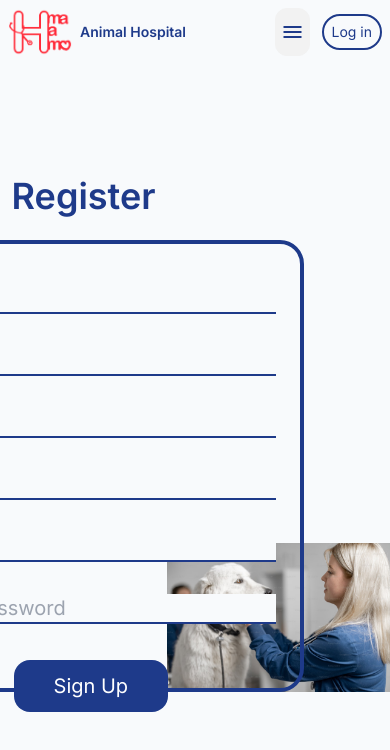
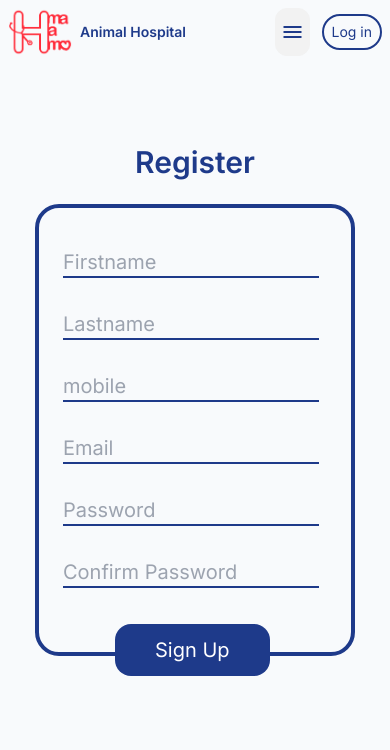
Before and after one commit to PeakpoonPK/PersonalProjectFronend, a React (Vite) app: page /register in a window 390 px wide. Shown: the top 750 px of the page. Built offline with nearby package versions, Linux system fonts and the light colour scheme.

Commit message:
edit register

```diff
--- a/src/page/LogInPage.jsx
+++ b/src/page/LogInPage.jsx
@@ -23,8 +23,6 @@ const validateLogin = input => {
         return result;
     }
 }
-
-
 
 export default function LogInPage() {
     const [input, setInput] = useState({
--- a/src/page/RegisterPage.jsx
+++ b/src/page/RegisterPage.jsx
@@ -65,14 +65,14 @@ export default function RegisterPage() {
 
     const inputDesign = 'outline-none bg-slate-50 text-xl font-normal text-black border-b-2 border-primary-darker w-96';
     return (
-        <div className="grid grid-cols-7 py-44">
+        <div className="mlg:grid mlg:grid-cols-7 py-44 sm:py-36">
             <div className='col-span-3 flex flex-col justify-center items-center gap-6'>
-                <h1 className='text-4xl font-semibold text-semantic-textPrimary'>Register</h1>
+                <h1 className='text-4xl font-semibold text-semantic-textPrimary lg:text-3xl'>Register</h1>
                 <div className='flex flex-col'>
                     <div className='flex flex-col relative'>
                         <form
                             onSubmit={handleSubmitForm}
-                            className='flex flex-col gap-8 pt-10 pb-16 px-6 border-4 rounded-3xl border-primary-darker static'>
+                            className='flex flex-col gap-8 pt-10 pb-16 px-6 border-4 rounded-3xl border-primary-darker static lg:w-[320px]'>
                             <div className='flex flex-col'>
                                 <input
                                     type='text'
@@ -80,7 +80,7 @@ export default function RegisterPage() {
                                     value={input.firstName}
                                     name='firstName'
                                     onChange={handleChangeInput}
-                                    className={`outline-none bg-slate-50 text-xl font-normal text-black border-b-2 border-primary-darker w-96 ${error.firstName ? 'border-b-2 border-error-main' : ' focus:border-b-2 focus:border-error-pressed'}`}></input>
+                                    className={`outline-none bg-slate-50 text-xl font-normal text-black border-b-2 border-primary-darker w-96 lg:w-64 ${error.firstName ? 'border-b-2 border-error-main' : ' focus:border-b-2 focus:border-error-pressed'}`}></input>
                                 {error && <InputErrorMessage message={error.firstName} />}
                             </div>
                             <div className='flex flex-col'>
@@ -90,7 +90,7 @@ export default function RegisterPage() {
                                     value={input.lastName}
                                     name='lastName'
                                     onChange={handleChangeInput}
-                                    className={`outline-none bg-slate-50 text-xl font-normal text-black border-b-2 border-primary-darker w-96 ${error.lastName ? 'border-b-2 border-error-main' : ' focus:border-b-2 focus:border-error-pressed'}`}></input>
+                                    className={`outline-none bg-slate-50 text-xl font-normal text-black border-b-2 border-primary-darker w-96 lg:w-64 ${error.lastName ? 'border-b-2 border-error-main' : ' focus:border-b-2 focus:border-error-pressed'}`}></input>
                                 {error && <InputErrorMessage message={error.lastName} />}
                             </div>
                             <div className='flex flex-col'>
@@ -100,7 +100,7 @@ export default function RegisterPage() {
                                     value={input.mobile_1}
                                     name='mobile_1'
                                     onChange={handleChangeInput}
-                                    className={`outline-none bg-slate-50 text-xl font-normal text-black border-b-2 border-primary-darker w-96 ${error.mobile_1 ? 'border-b-2 border-error-main' : ' focus:border-b-2 focus:border-error-pressed'}`}></input>
+                                    className={`outline-none bg-slate-50 text-xl font-normal text-black border-b-2 border-primary-darker w-96 lg:w-64 ${error.mobile_1 ? 'border-b-2 border-error-main' : ' focus:border-b-2 focus:border-error-pressed'}`}></input>
                                 {error && <InputErrorMessage message={error.mobile_1} />}
                             </div>
                             <div className='flex flex-col'>
@@ -110,7 +110,7 @@ export default function RegisterPage() {
                                     value={input.email}
                                     name='email'
                                     onChange={handleChangeInput}
-                                    className={`outline-none bg-slate-50 text-xl font-normal text-black border-b-2 border-primary-darker w-96 ${error.email ? 'border-b-2 border-error-main' : ' focus:border-b-2 focus:border-error-pressed'}`}></input>
+                                    className={`outline-none bg-slate-50 text-xl font-normal text-black border-b-2 border-primary-darker w-96 lg:w-64 ${error.email ? 'border-b-2 border-error-main' : ' focus:border-b-2 focus:border-error-pressed'}`}></input>
                                 {error && <InputErrorMessage message={error.email} />}
                             </div>
                             <div className='flex flex-col'>
@@ -120,7 +120,7 @@ export default function RegisterPage() {
                                     value={input.password}
                                     name='password'
                                     onChange={handleChangeInput}
-                                    className={`outline-none bg-slate-50 text-xl font-normal text-black border-b-2 border-primary-darker w-96 ${error.password ? 'border-b-2 border-error-main' : ' focus:border-b-2 focus:border-error-pressed'}`}></input>
+                                    className={`outline-none bg-slate-50 text-xl font-normal text-black border-b-2 border-primary-darker w-96 lg:w-64 ${error.password ? 'border-b-2 border-error-main' : ' focus:border-b-2 focus:border-error-pressed'}`}></input>
                                 {error && <InputErrorMessage message={error.password} />}
                             </div>
                             <div className='flex flex-col'>
@@ -130,15 +130,15 @@ export default function RegisterPage() {
                                     value={input.confirmPassword}
                                     name='confirmPassword'
                                     onChange={handleChangeInput}
-                                    className={`outline-none bg-slate-50 text-xl font-normal text-black border-b-2 border-primary-darker w-96 ${error.confirmPassword ? 'border-b-2 border-error-main' : ' focus:border-b-2 focus:border-error-pressed'}`}></input>
+                                    className={`outline-none bg-slate-50 text-xl font-normal text-black border-b-2 border-primary-darker w-96 lg:w-64 ${error.confirmPassword ? 'border-b-2 border-error-main' : ' focus:border-b-2 focus:border-error-pressed'}`}></input>
                                 {error && <InputErrorMessage message={error.confirmPassword} />}
                             </div>
-                            <button className='flex absolute justify-center bottom-[-20px] left-[150px] text-xl font-normal bg-primary-darker rounded-2xl text-white py-3 px-10 hover:cursor-pointer hover:bg-primary-main active:bg-primary-dark'>Sign Up</button>
+                            <button className='flex absolute justify-center bottom-[-20px] left-[150px] lg:left-[80px] text-xl font-normal bg-primary-darker rounded-2xl text-white py-3 px-10 hover:cursor-pointer hover:bg-primary-main active:bg-primary-dark'>Sign Up</button>
                         </form>
                     </div>
                 </div>
             </div>
-            <div className='col-span-4 items-end flex'>
+            <div className='col-span-4 items-center flex justify-center sm:hidden '>
                 <img src={registerImage} alt='logInImage' />
             </div>
         </div>
```
